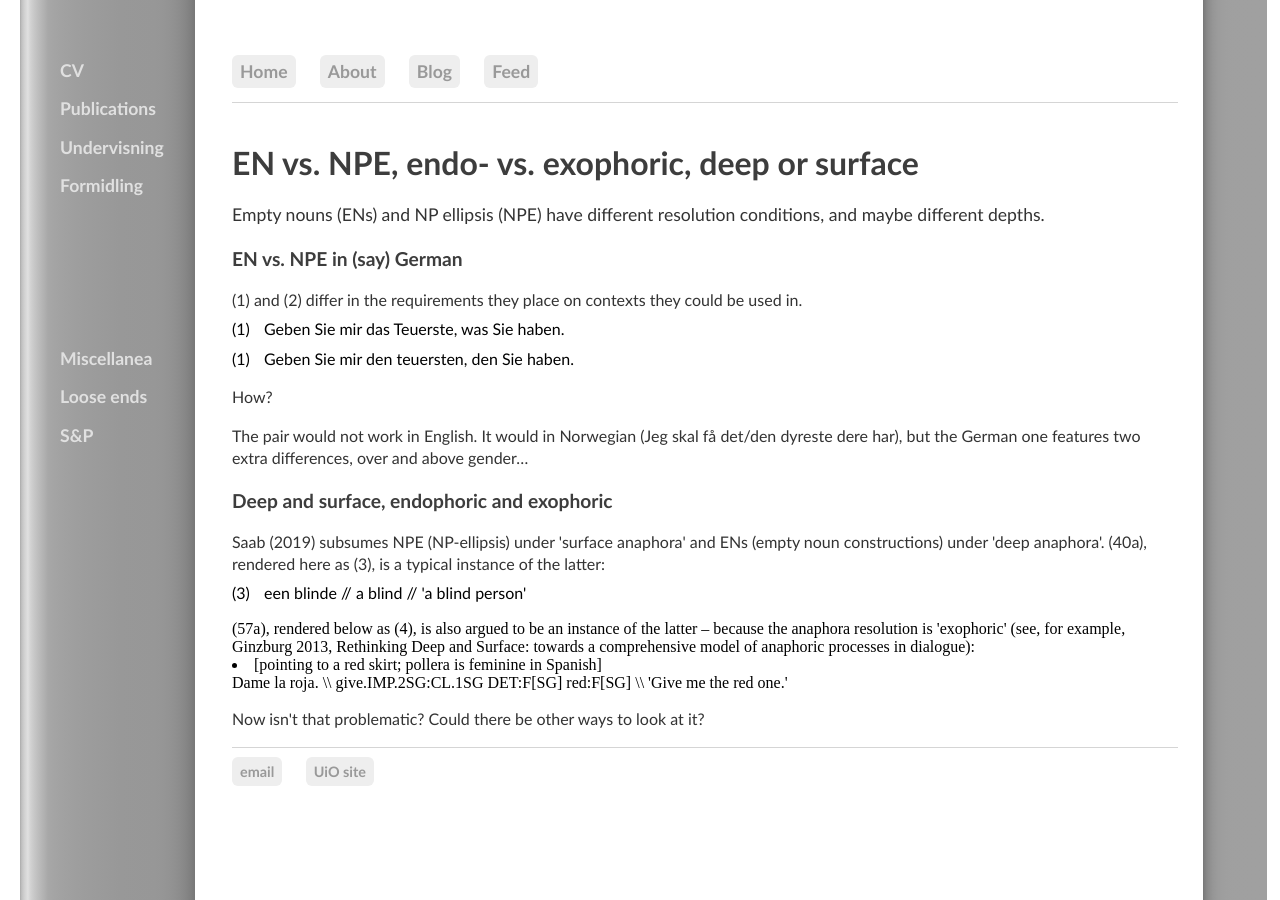
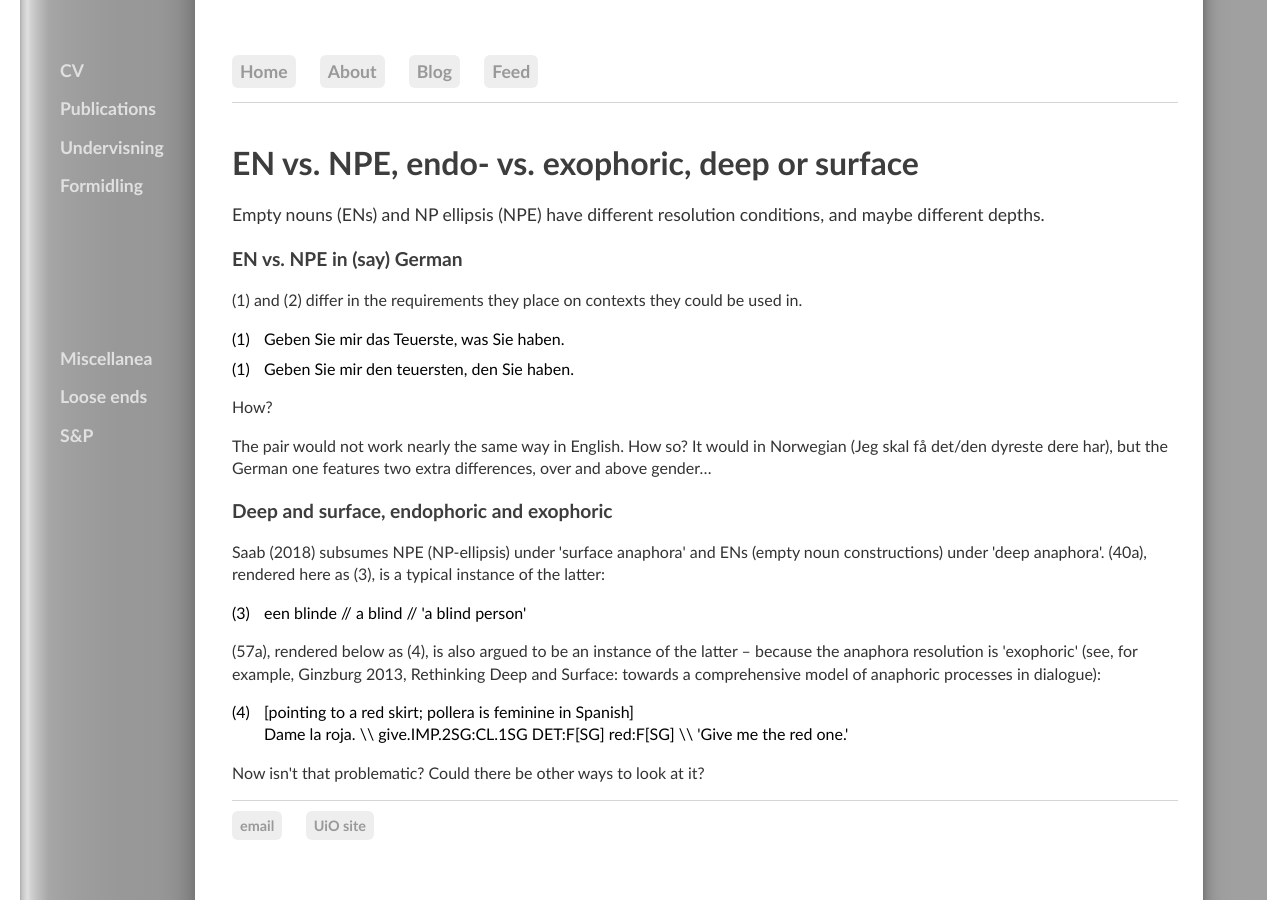
Before and after one commit to kjelljs/kjelljs.github.io, a Jekyll site: the page built from courses/ellipsis/exo.html, in a window 1280 px wide. Built offline with Jekyll 4.4.1, drawn with Linux system fonts in a browser that asks for light colours.

Commit message:
Update exo.html

```diff
--- a/courses/ellipsis/exo.html
+++ b/courses/ellipsis/exo.html
@@ -26,20 +26,20 @@ ol li::before {
 <h3>EN vs. NPE in (say) German</h3>
 <p>
   (1) and (2) differ in the requirements they place on contexts they could be used in.</p>
-<ol style="margin-top:-10px"><li>Geben Sie mir das Teuerste, was Sie haben.</li>
+<ol><li>Geben Sie mir das Teuerste, was Sie haben.</li>
   <li>Geben Sie mir den teuersten, den Sie haben.</li>
 </ol>
 <p>How?</p>
 <p>
-The pair would not work in English. It would in Norwegian (Jeg skal få det/den dyreste dere har), but the German one features two extra differences, over and above gender…</p>
+The pair would not work nearly the same way in English. How so? It would in Norwegian (Jeg skal få det/den dyreste dere har), but the German one features two extra differences, over and above gender…</p>
 
 <h3>Deep and surface, endophoric and exophoric</h3>
-<p>Saab (2019) subsumes NPE (NP-ellipsis) under 'surface anaphora' and ENs (empty noun constructions) under 'deep anaphora'. (40a), rendered here as (3), is a typical instance of the latter:</p>
-<ol style="counter-reset: item 2; margin-top:-10px">
+<p>Saab (2018) subsumes NPE (NP-ellipsis) under 'surface anaphora' and ENs (empty noun constructions) under 'deep anaphora'. (40a), rendered here as (3), is a typical instance of the latter:</p>
+<ol style="counter-reset: item 2">
   <li>een blinde // a blind // 'a blind person'</li>
 </ol>
-(57a), rendered below as (4), is also argued to be an instance of the latter – because the anaphora resolution is 'exophoric' (see, for example, Ginzburg 2013, Rethinking Deep and Surface: towards a comprehensive model of anaphoric processes in dialogue):
-<olstyle="counter-reset: item 3; margin-top:-10px">
+<p>(57a), rendered below as (4), is also argued to be an instance of the latter – because the anaphora resolution is 'exophoric' (see, for example, Ginzburg 2013, Rethinking Deep and Surface: towards a comprehensive model of anaphoric processes in dialogue):</p>
+<ol style="counter-reset: item 3">
   <li>[pointing to a red skirt; pollera is feminine in Spanish]</br>
 Dame la roja. \\  give.IMP.2SG:CL.1SG  DET:F[SG]  red:F[SG]  \\  'Give me the red one.'</li>
 </ol>
```
